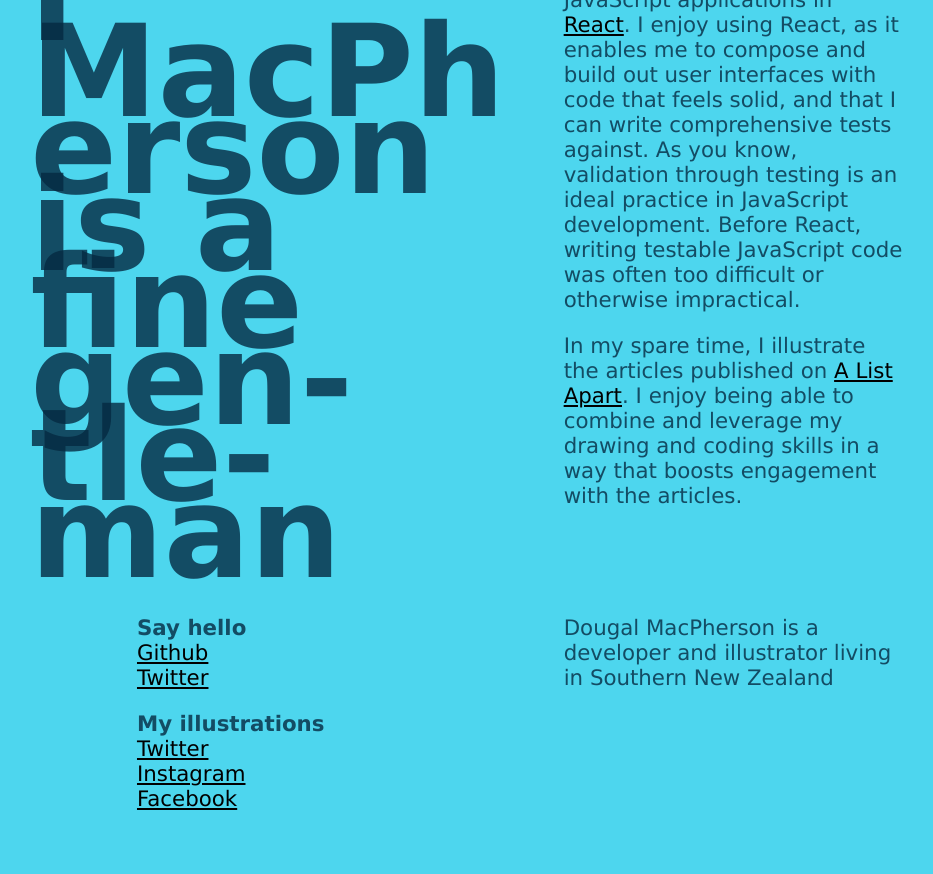
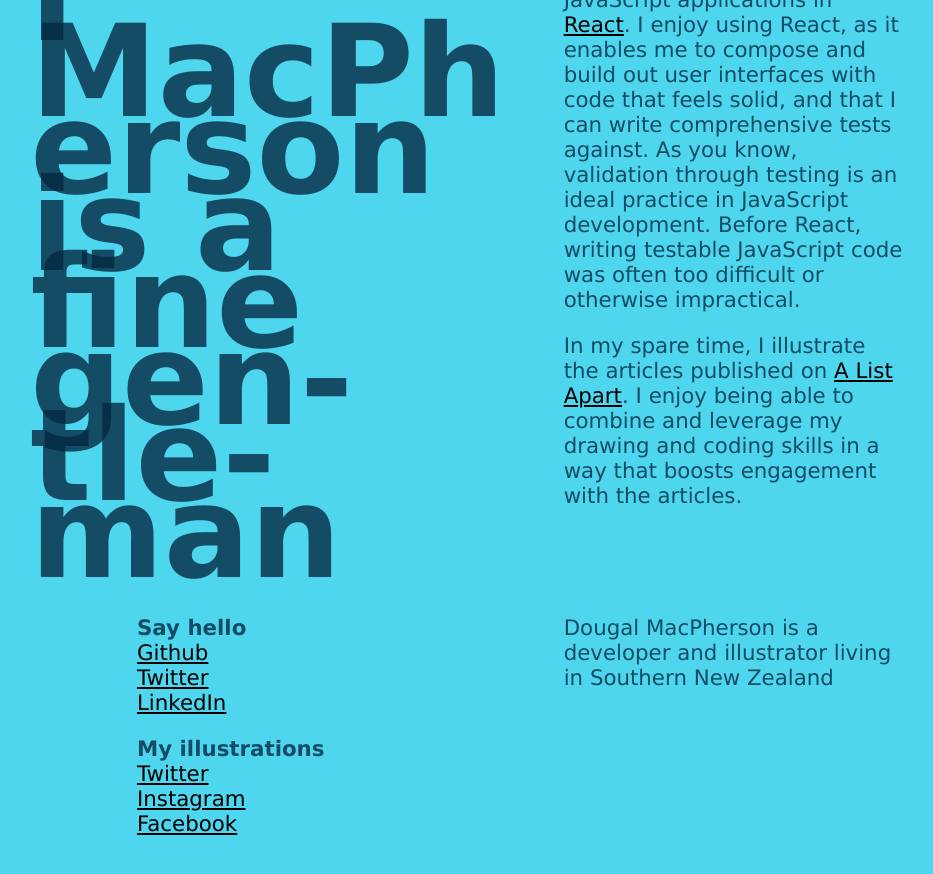
Before and after one commit to mrdougal/mrdougal.github.io, a Jekyll site: the page built from index.html, in a window 1280 px wide and 900 px high, scrolled down 1396 px. Shown: the top 874 px of the window, without its empty margins (119-1052 px from the left). Built offline with Jekyll 4.4.1, drawn with Linux system fonts in a browser that asks for light colours; some web fonts are replaced.

Commit message:
Adding in linkedin

```diff
--- a/_includes/footer.html
+++ b/_includes/footer.html
@@ -4,6 +4,7 @@
     <ul>
       <li><a href="https://github.com/mrdougal">Github</a> </li>
       <li><a href="https://twitter.com/mrdougal">Twitter</a></li>
+      <li><a href="https://www.linkedin.com/in/mrdougal/">LinkedIn</a></li>
     </ul>
 
     <h3>My illustrations</h3>
```
